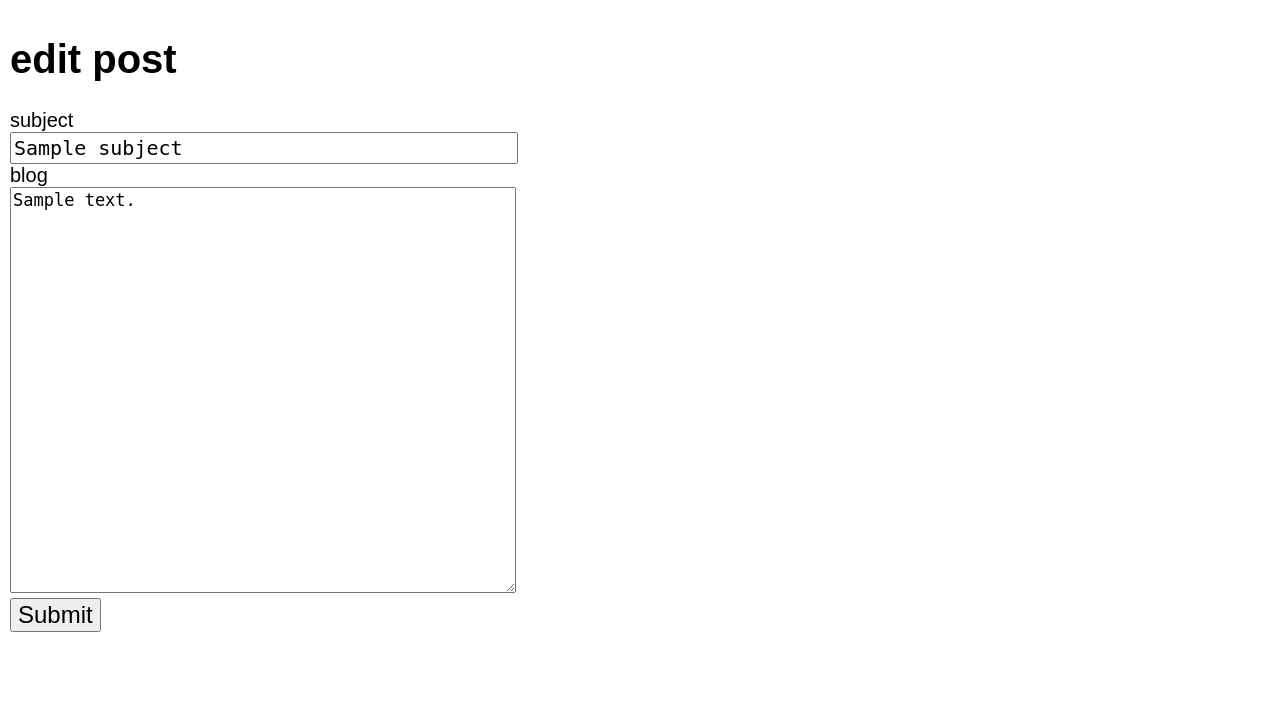
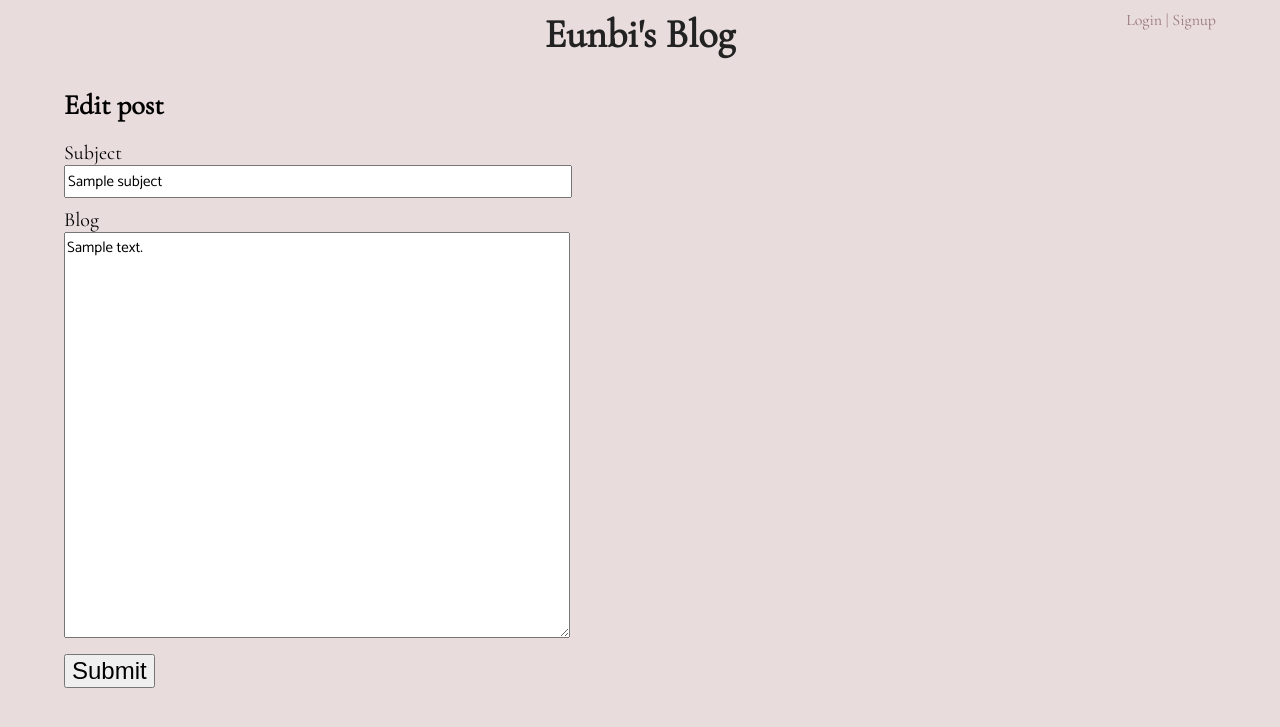
Before and after one commit to eunbigo91/project3-multi-user-blog, a Python web app: template templates/newpost.html in a window 1280 px wide. Shown: the top 727 px of the page. Run offline with Jinja, Linux system fonts and the light colour scheme; the template is opened without the code that fills it: most values are stand-ins (such as "Sample title", 1, 10 or a date in 2020); some libraries are stand-ins or nearby versions.

Commit message:
Style: Edit CSS and HTML form

```diff
--- a/static/style.css
+++ b/static/style.css
@@ -1,11 +1,11 @@
 body {
     position: relative;
-    font-family: Helvetica, Arial, sans-serif;
+    font-family: 'Cormorant Garamond', serif;
     font-size: 14px;
     width: 90%;
     margin: 0 auto;
     padding: 10px;
-    color: #333;
+    background: #e9dcdc;
 }
 
 h2 {
@@ -15,23 +15,41 @@ h2 {
 }
 
 .login-area {
-    font-size: 13px;
-    color: gray;
+    font-size: 16px;
+    color: #967577;
     position: absolute;
     top: 10px;
     right: 10px;
 }
 
 .login-link {
-    color: gray;
+    color: #967577;
     text-decoration: none;
 }
 
 .login-link:visited {
-    color: gray;
+    color: #967577;
 }
 
 .login-link:hover {
+    text-decoration: underline;
+}
+
+.newpost-area {
+    text-align: right;
+}
+
+.newpost {
+    font-size: 18px;
+    color: #967577;
+    text-decoration: none;
+}
+
+.newpost:visited {
+    color: #967577;
+}
+
+.newpost:hover {
     text-decoration: underline;
 }
 
@@ -45,35 +63,39 @@ h2 {
     text-decoration: none;
 }
 
+.post {
+}
+
 .post + .post {
     margin-top: 15px;
 }
 
 .post-heading {
     position: relative;
-    border-bottom: 3px solid #666;
 }
 
 .post-title {
     font-size: 24px;
     font-weight: bold;
     text-decoration: none;
-    color: #333;
+    color: #45350f;
 }
 
 .post-title:visisted {
-    color: #333;
+    color: #45350f;
 }
 
 .post-date {
     position: absolute;
     right: 0px;
     bottom: 0px;
-    color: #999;
+    color: #967577;
 }
 
 .post-content {
     margin-top: 5px;
+    font-family: 'Catamaran', sans-serif;
+    color: #967577;
 }
 
 .post-end {
@@ -82,10 +104,27 @@ h2 {
     color: gray;
 }
 
+.post-option {
+    color: #967577;
+    text-decoration: none;
+}
+
+.post-option:visited {
+    color: #967577;
+}
+
+.numOfLikes {
+    font-size: 20px;
+}
+
+.comment-heading {
+    position: relative;
+}
+
 .comment-date {
     position: absolute;
     right: 0px;
-    color: #999;
+    color: #967577;
 }
 
 .comment-writer {
@@ -97,6 +136,43 @@ h2 {
 .comment-link {
     color: gray;
     text-decoration: none;
+    font-size: 15px;
+}
+
+.comment-content{
+    font-family: 'Catamaran', sans-serif;
+    font-size: 16px;
+}
+
+.comment-input {
+    font-size: 18px;
+}
+
+.new-title {
+    width: 500px;
+    font-size: 15px;
+    padding: 2px;
+    font-family: 'Catamaran', sans-serif;
+}
+
+.new-content {
+    width: 500px;
+    height: 400px;
+    font-size: 15px;
+    font-family: 'Catamaran', sans-serif;
+}
+
+.newpost-form {
+    font-size: 20px;
+}
+
+label {
+    display: block;
+    margin-bottom: 10px;
+}
+
+input[type=submit] {
+    font-size: 24px;
 }
 
 textarea {
--- a/templates/base.html
+++ b/templates/base.html
@@ -1,19 +1,21 @@
 <!DOCTYPE html>
 <html>
 <head>
+    <link rel="stylesheet" href="/static/font-awesome.min.css" />
     <link type="text/css" rel="stylesheet" href="/static/style.css" />
+    <link href="https://fonts.googleapis.com/css?family=Catamaran|Cormorant+Garamond" rel="stylesheet">
     <title>Eunbi's Blog</title>
 </head>
 <body>
     <a href="/blog" class="main-title">Eunbi's Blog</a>
     <div class="login-area">
         {% if user %}
-          {{user.username}} (<a class="login-link" href="/blog/logout">logout</a>)
-          <div class="newpost"><a href="/blog/newpost">newpost</a></div>
+          {{user.username}} (<a class="login-link" href="/blog/logout">Logout</a>)
+          <div class="newpost-area"><a class="newpost" href="/blog/newpost">+Newpost</a></div>
         {% else %}
-          <a class="login-link" href="/blog/login">login</a>
+          <a class="login-link" href="/blog/login">Login</a>
           |
-          <a class="login-link" href="/blog/signup">signup</a>
+          <a class="login-link" href="/blog/signup">Signup</a>
         {% endif %}
     </div>
 
--- a/templates/newpost.html
+++ b/templates/newpost.html
@@ -1,58 +1,22 @@
-<!DOCTYPE html>
-<html>
-    <head>
-        <title>Eunbi's Blog New Post</title>
-    </head>
-    <style type="text/css">
-        body{
-            font-family: sans-serif;
-            width:
-            ;
-            margin: 0 auto;
-            padding: 10px;
-        }
-        .error {
-            color: red;
-        }
-        h1 {
-            font-size: 40px;
-        }
-        label {
-            display: block;
-            font-size: 20px;
-        }
-        input[type=text] {
-            width: 500px;
-            font-size: 20px;
-            padding: 2px;
-            font-family: monospace;
-        }
-        textarea {
-            width: 500px;
-            height: 400px;
-            font-size: 17px;
-            font-family: monospace;
-        }
-        input[type=submit] {
-            font-size: 24px;
-        }
 
-    </style>
-    <body>
-        <h1>{% if post_id %}edit post{% else %}new post{% endif %}</h1>
+{% extends "base.html" %}
+
+{% block content %}
+
+    <h1>{% if post_id %}Edit post{% else %}New post{% endif %}</h1>
     <form method="post">
         <input type="hidden" id="post_id" name="post_id" value="{{post_id}}">
-            <label>
-                <div>subject</div>
-                <input type="text" name="subject" value="{{subject}}">
+        <label class="newpost-form">
+            <div>Subject</div>
+            <input class="new-title" type="text" name="subject" value="{{subject}}">
         </label>
 
-            <label>
-                <div>blog</div>
-                <textarea name="content">{% if content %}{{ content | safe}}{% endif %}</textarea>
+        <label class="newpost-form">
+            <div>Blog</div>
+            <textarea class="new-content" name="content">{% if content %}{{ content | safe}}{% endif %}</textarea>
         </label>
-            <div class="error">{{error}}</div>
+        <div class="error"><font color="red">{{error}}</font></div>
         <input type="submit">
     </form>
-    </body>
-</html>
+
+{% endblock %}
--- a/templates/signup.html
+++ b/templates/signup.html
@@ -54,6 +54,7 @@
   </table>
   <input type="submit">
 </form>
+
   <br><br>
   If you already have an account click here
   <a href="/blog/login">login</a>
```
Also changed, not shown: static/newpost.css (added, +29 -0 lines), templates/editcomment.html (+2 -9 lines), templates/postpage.html (+15 -11 lines). Lines whose indentation alone changed are shown as unchanged.
